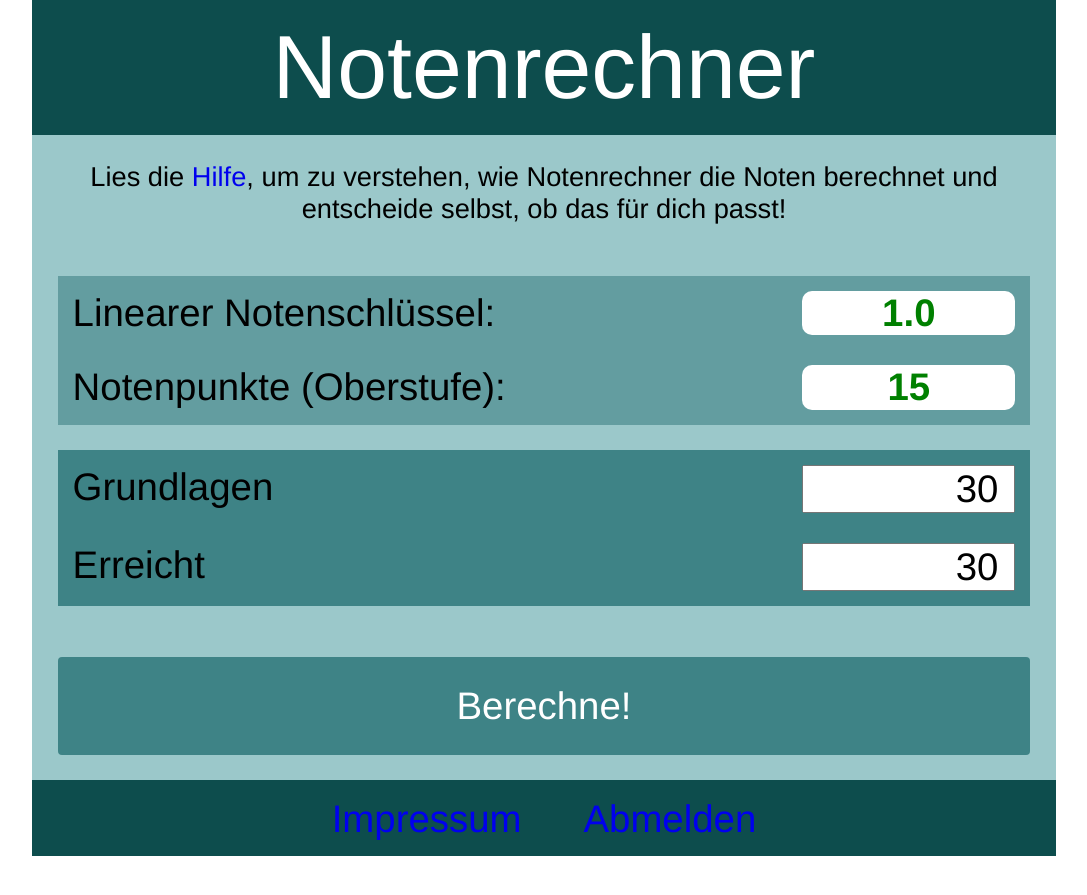
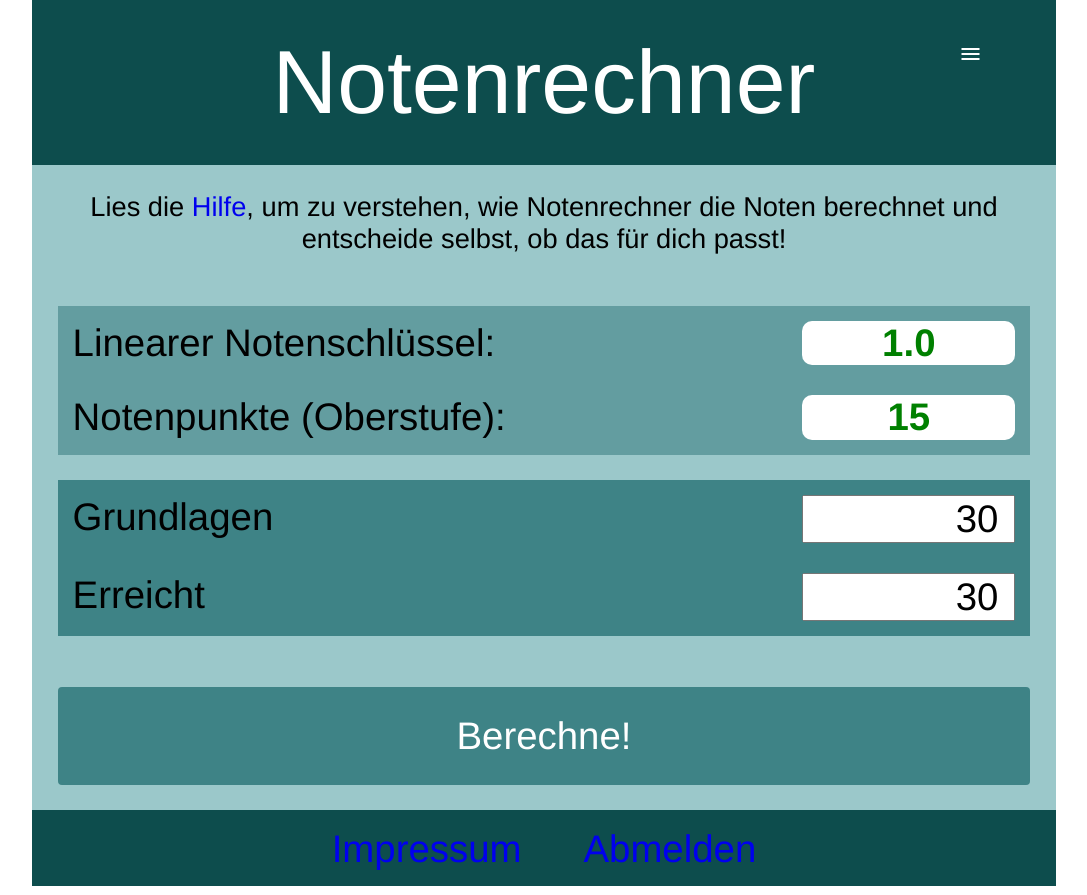
Before and after one commit to thorstenfr/notenrechner, a PHP site: page /notenrechner.php in a window 1280 px wide. Shown: the whole page, without its empty margins (96-1183 px from the left). Before the commit the page ends 856 px from the top, so only its background shows below. Run offline with PHP 8.4, Linux system fonts and the light colour scheme; the visitor is signed in with stand-in values (Sample User, id 1).

Commit message:
google icon für menu hinzugefügt, aber noch ohne Funktion

```diff
--- a/notenrechner.php
+++ b/notenrechner.php
@@ -7,6 +7,8 @@ if (isset($_SESSION["login"]) && $_SESSION["login"] == "ok") {
 <html>
     <head>
 	<!--	<meta http-equiv="refresh" content="5; URL=denkpause.html"> -->
+	<link href="https://fonts.googleapis.com/icon?family=Material+Icons"
+      rel="stylesheet">
     	<link href="css/normalize.css" rel="stylesheet" media="all">
 		<link rel="stylesheet" href="css/style.css">
 		<link rel="apple-touch-icon" href="pics/ntr_icon.png" />
@@ -39,7 +41,17 @@ if (isset($_SESSION["login"]) && $_SESSION["login"] == "ok") {
     <body>
     	<div class="wrap">
     		<div class="logo">
-    			<p role="title" class="title">Notenrechner</p>
+    			<div class="row">
+    				<div class="col-2">
+    				</div>
+    				<div class="col-8">
+    					<p role="title" class="title">Notenrechner</p>
+    				</div>
+    				<div class="col-2">
+    					<i class="material-icons md-48">menu</i>
+    				</div>
+
+    			</div>
 
 
     		</div>
```
Also changed, not shown: 1 other file.
